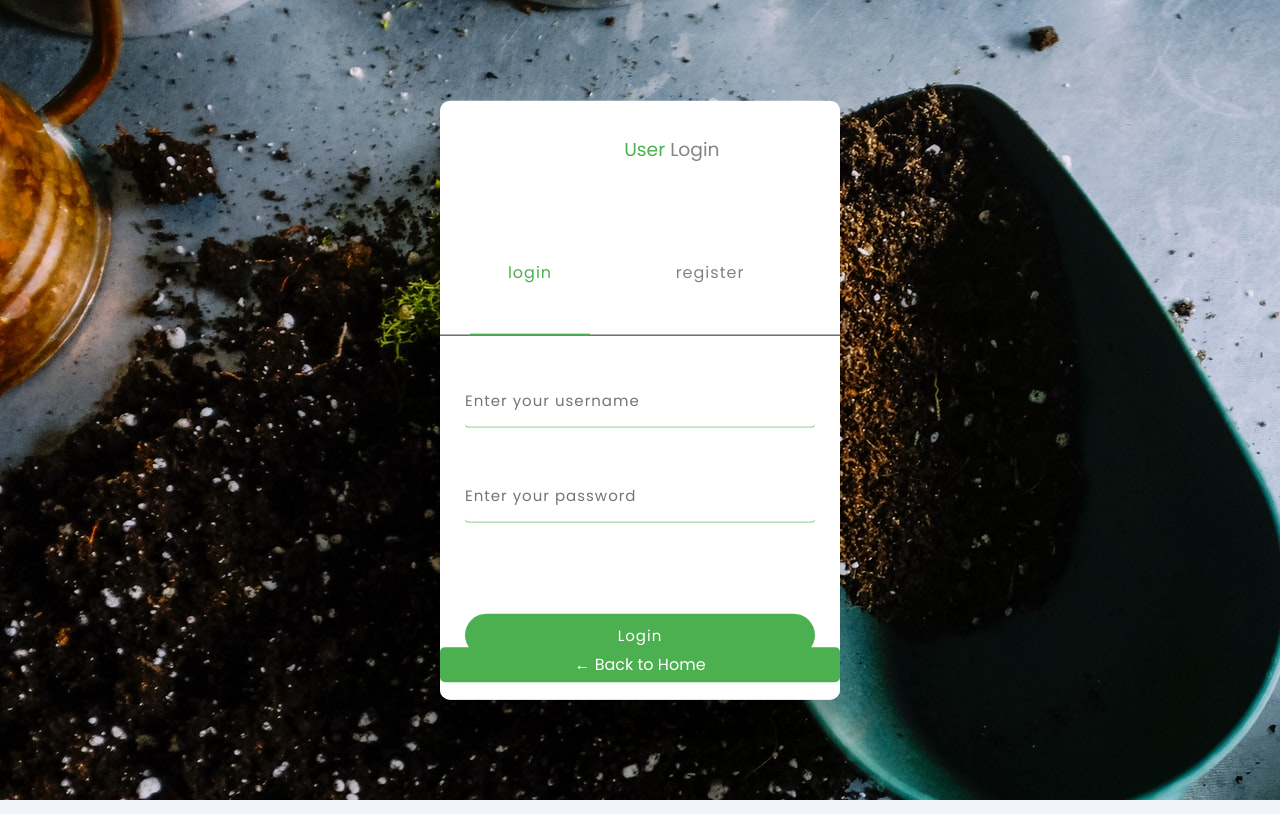
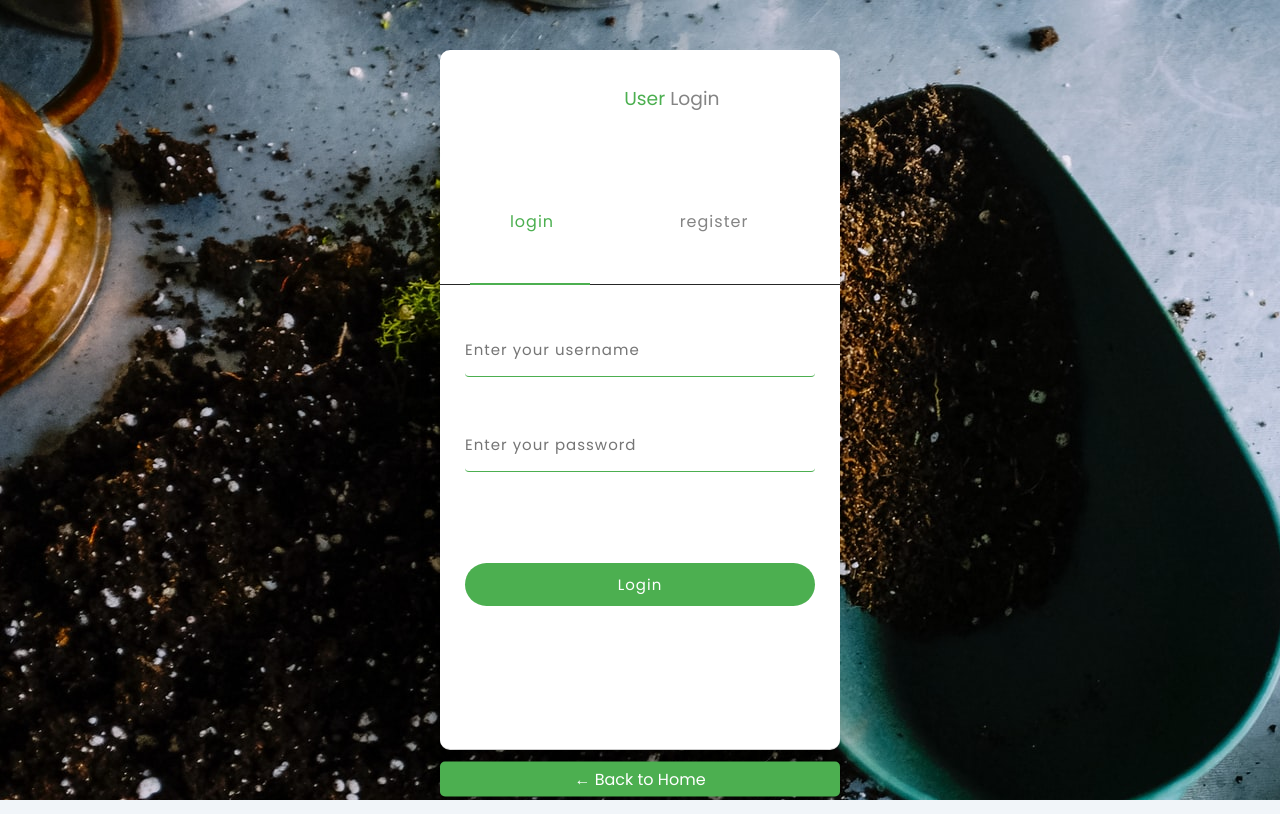
Before and after one commit to ajitaz/PlantHuggers, a React app: page /login in a window 1280 px wide. Built offline with nearby package versions, Linux system fonts and the light colour scheme.

Commit message:
bugs fixes

```diff
--- a/src/components/Pages/Login/login.component.css
+++ b/src/components/Pages/Login/login.component.css
@@ -15,6 +15,8 @@
 	top: 50%;
 	left: 50%;
 	transform: translate(-50%,-50%);
+	height:700px;
+
 }
 
 .card-title{
@@ -38,7 +40,7 @@
 	padding: 10px 0px;
 	border-radius: 10px;
 	width: 100%;
-	height: 500px;
+	height: 600px;
 	overflow: hidden;
 }
 
@@ -57,6 +59,7 @@
 	font-weight: 500;
 	width: 180px;
 	padding: 20px 0;
+	margin-left: 2px;
 }
 
 #login{
@@ -124,12 +127,12 @@
  .loginbtn{
 	width: 400px;
 	border-radius: 5px;
-	margin-top: 10px;
+	margin-top: 30px;
 	background: #4CAF50;
 	border: none;
 	font-size: 1rem;
 	color: #fff;
-    position: fixed;
+    position: relative;
 	left: 50%;
 	bottom: 0;
 	transform: translate(-50%,-50%);
--- a/src/components/Pages/Login/login.component.js
+++ b/src/components/Pages/Login/login.component.js
@@ -69,9 +69,10 @@ export class Login extends Component {
                                     <input className="submit-form" type="submit" value="Login" />
                                 </form>
                                 <Register />
-                                <Link to="/"><button className="loginbtn"> &#8592; Back to Home</button></Link>
+
                             </div>
                         </div>
+                        <Link to="/"><button className="loginbtn"> &#8592; Back to Home</button></Link>
                     </div>
                 </div>
 
```
